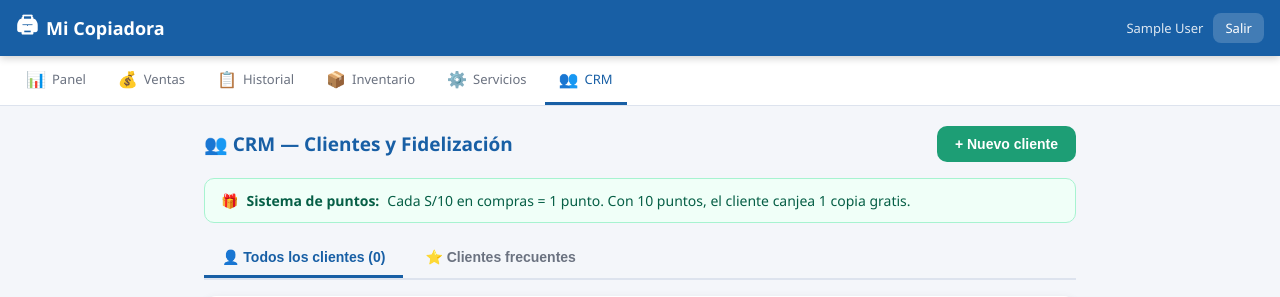
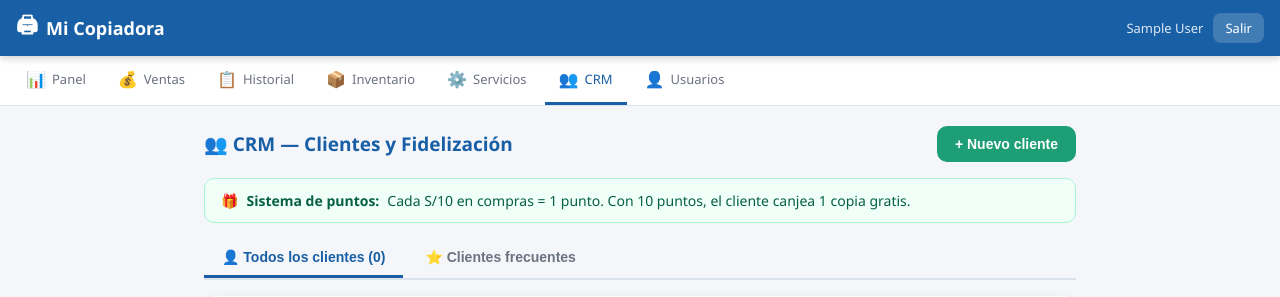
Before and after one commit to JeanPiere-start/mi-copiadora, a Flask app: page /crm in a window 1280 px wide. Shown: the top 297 px of the page. Run offline with Flask 3, Linux system fonts and the light colour scheme; the visitor is signed in with stand-in values (Sample User, id 1); data that the repository does not hold is empty.

Commit message:
Add 'Usuarios' link to navigation menu

```diff
--- a/templates/base.html
+++ b/templates/base.html
@@ -190,6 +190,7 @@
   <a href="{{ url_for('inventario') }}" class="navtab {% if request.endpoint=='inventario'%}active{% endif %}"><span class="ico">📦</span> Inventario</a>
   <a href="{{ url_for('servicios') }}"  class="navtab {% if request.endpoint=='servicios' %}active{% endif %}"><span class="ico">⚙️</span> Servicios</a>
   <a href="{{ url_for('crm') }}"        class="navtab {% if request.endpoint in ('crm','ver_cliente') %}active{% endif %}"><span class="ico">👥</span> CRM</a>
+  <a href="{{ url_for('usuarios') }}"    class="navtab {% if request.endpoint in ('usuarios',) %}active{% endif %}"><span class="ico">👤</span> Usuarios</a>
   {% endif %}
 </nav>
 {% endif %}
```
